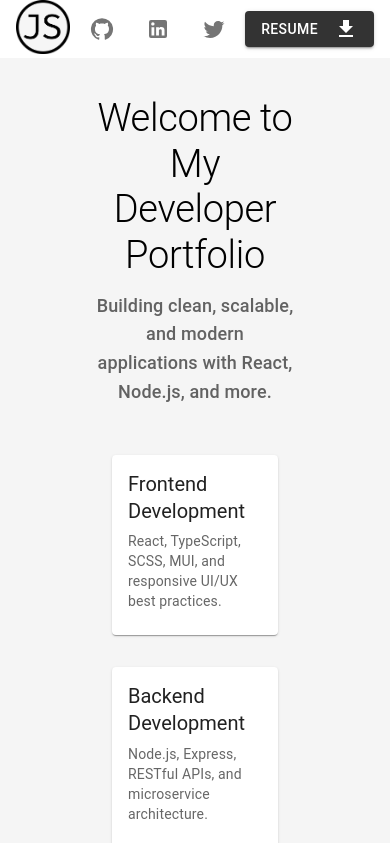
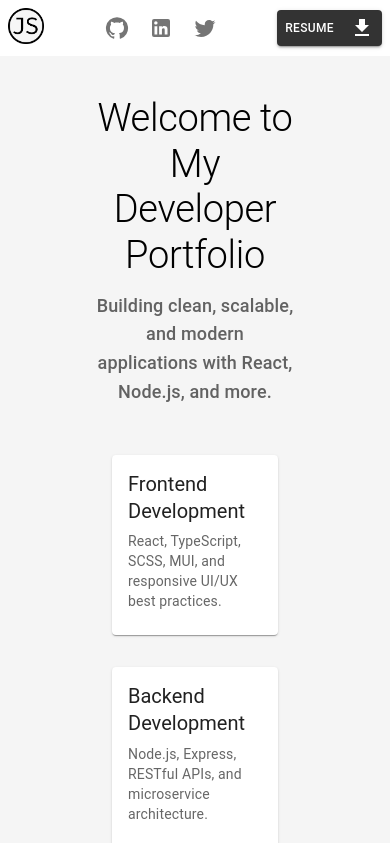
Before and after one commit to jpswann/website, a React (Create React App) app in the folder client/: page / in a window 390 px wide. Shown: the top 843 px of the page. Built offline with nearby package versions, Linux system fonts and the light colour scheme.

Commit message:
responsive appbar logos/button

```diff
--- a/client/src/components/Navbar.tsx
+++ b/client/src/components/Navbar.tsx
@@ -7,14 +7,35 @@ const Navbar: React.FC = () => {
   return (
     <>
       <AppBar position="fixed" className="appbar">
-        <Toolbar className="justify-content">
+        <Toolbar
+          className="justify-content"
+          sx={{
+            px: { xs: 1, sm: 2, md: 4 },
+          }}
+        >
           <Box className="icon">
             <a href="/">
-              <img src="js.png" alt="JPSwann" width="54px" />
+              <Box
+                component="img"
+                src="js.png"
+                alt="JPSwann"
+                sx={{
+                  width: {
+                    xs: "36px",
+                    sm: "44px",
+                    md: "54px",
+                  },
+                }}
+              />
             </a>
           </Box>
 
-          <Box className="center-icons">
+          <Box
+            className="center-icons"
+            sx={{
+              gap: { xs: 0.5, sm: 1, md: 2 },
+            }}
+          >
             <IconButton
               aria-label="GitHub"
               href="https://github.com/jpswann?tab=repositories"
@@ -49,6 +70,13 @@ const Navbar: React.FC = () => {
             target="_blank"
             download
             className="button"
+            sx={{
+              height: { xs: 36, sm: 42 },
+              fontSize: { xs: "0.75rem", sm: "0.875rem" },
+              px: { xs: 1, sm: 2 },
+              display: "flex",
+              gap: 1,
+            }}
           >
             <Box className="button-content">
               Resume
```
